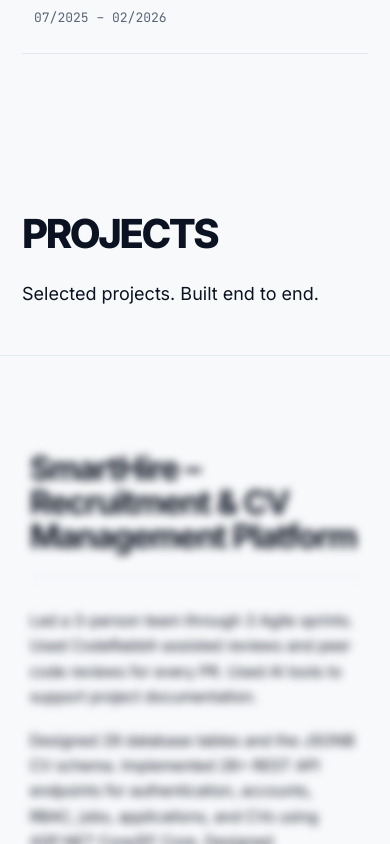
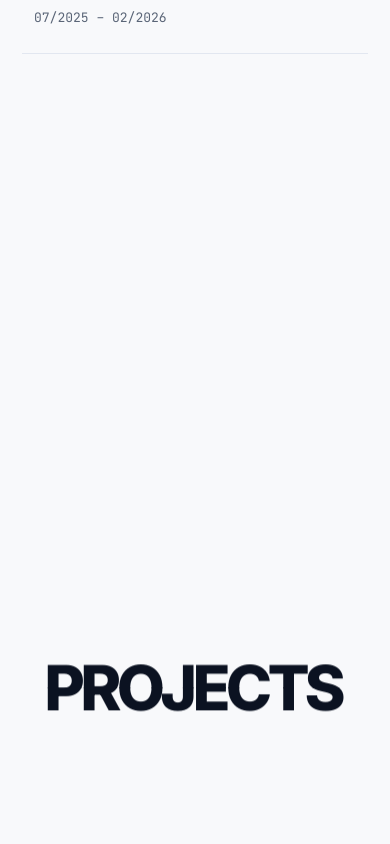
Before and after one commit to VN-PhanQuocBinh/my-portfolio, a React (Vite) app: page / in a window 390 px wide. Shown: the part 1680-2524 px from the top of the page. Built offline with nearby package versions, Linux system fonts and the light colour scheme.

Commit message:
feat: refactor Projects component by removing unused compact query logic; enhance responsive typography for project titles and intros

```diff
--- a/src/components/Projects.tsx
+++ b/src/components/Projects.tsx
@@ -1,19 +1,10 @@
-import { useEffect, useRef, useState, useSyncExternalStore } from 'react';
+import { useEffect, useRef, useState } from 'react';
 import type { RefObject } from 'react';
 import { motion, useInView, useMotionValue, useMotionValueEvent, useReducedMotion, useScroll, useTransform } from 'framer-motion';
 import { ExternalLink } from 'lucide-react';
 import { projects } from '../data/portfolio';
 import type { Project } from '../data/portfolio';
 import { Roll } from './UI';
-
-const compactQuery = '(max-width: 760px), (max-height: 600px)';
-function subscribeCompact(callback: () => void) {
-    const media = window.matchMedia(compactQuery);
-    media.addEventListener('change', callback);
-    return () => media.removeEventListener('change', callback);
-}
-const getCompact = () => window.matchMedia(compactQuery).matches;
-const getServerCompact = () => true;
 
 function ProjectRule({ bottom = false, visible }: { bottom?: boolean; visible: boolean }) {
     const reduced = useReducedMotion();
@@ -98,9 +89,8 @@ function ProjectCard({ project, index }: { project: Project; index: number }) {
 export default function Projects() {
     const sectionRef = useRef<HTMLElement>(null);
     const reduced = useReducedMotion();
-    const compact = useSyncExternalStore(subscribeCompact, getCompact, getServerCompact);
     return <section ref={sectionRef} id="work" className="editorial-work" aria-labelledby="projects-heading">
-        {reduced || compact ? <div className="editorial-work-static section-shell"><h2 id="projects-heading">PROJECTS</h2><p>Selected projects. Built end to end.</p></div> : <><h2 id="projects-heading" className="sr-only">PROJECTS</h2><ProjectIntro sectionRef={sectionRef}/><div className="project-intro-pause" aria-hidden="true"/></>}
+        {reduced ? <div className="editorial-work-static section-shell"><h2 id="projects-heading">PROJECTS</h2><p>Selected projects. Built end to end.</p></div> : <><h2 id="projects-heading" className="sr-only">PROJECTS</h2><ProjectIntro sectionRef={sectionRef}/><div className="project-intro-pause" aria-hidden="true"/></>}
         {projects.map((project, index) => <ProjectCard key={project.id} project={project} index={index}/>)}
     </section>;
 }
--- a/src/styles.css
+++ b/src/styles.css
@@ -517,3 +517,4 @@ body{position:relative}body::after{content:"";position:fixed;inset:0;z-index:60;
 .editorial-project-links a:first-child{background:var(--text-primary);color:var(--bg-primary)}
 .editorial-project-links a:hover,.editorial-project-links a:first-child:hover{background:var(--accent-primary);border-color:var(--accent-primary);color:var(--bg-primary)}
 @media(max-width:760px){.editorial-project-meta .editorial-project-tech dd{font-size:19px}.editorial-project-links a{font-size:13px}}
+@media(max-width:760px){.projects-split-title{font-size:clamp(42px,16vw,120px)}.projects-intro-sentence{font-size:clamp(16px,4.2vw,24px)}}
```
